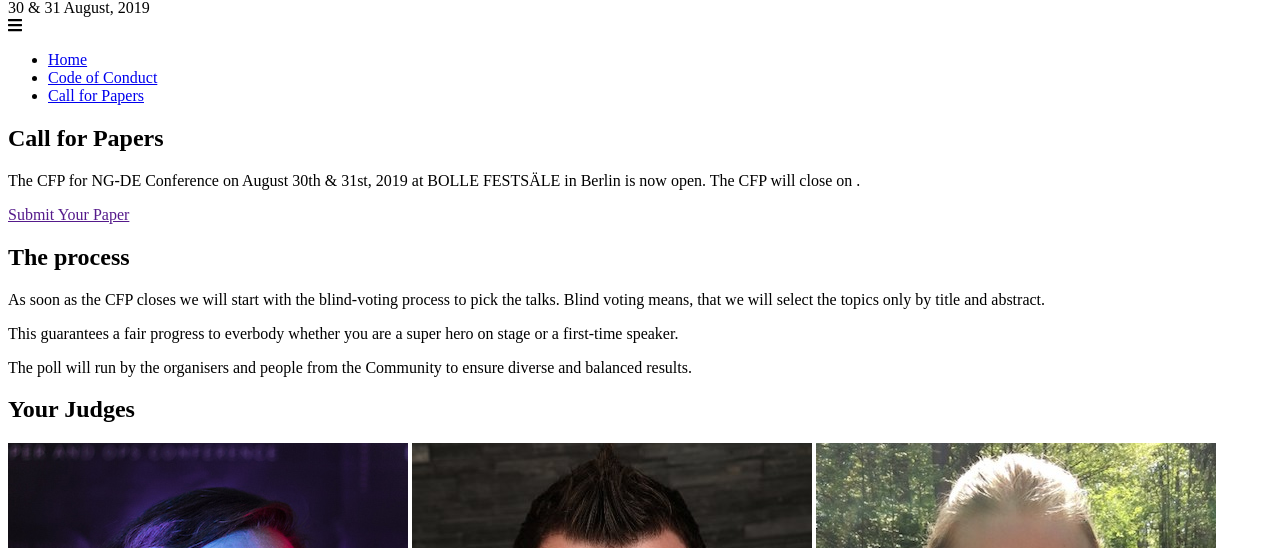
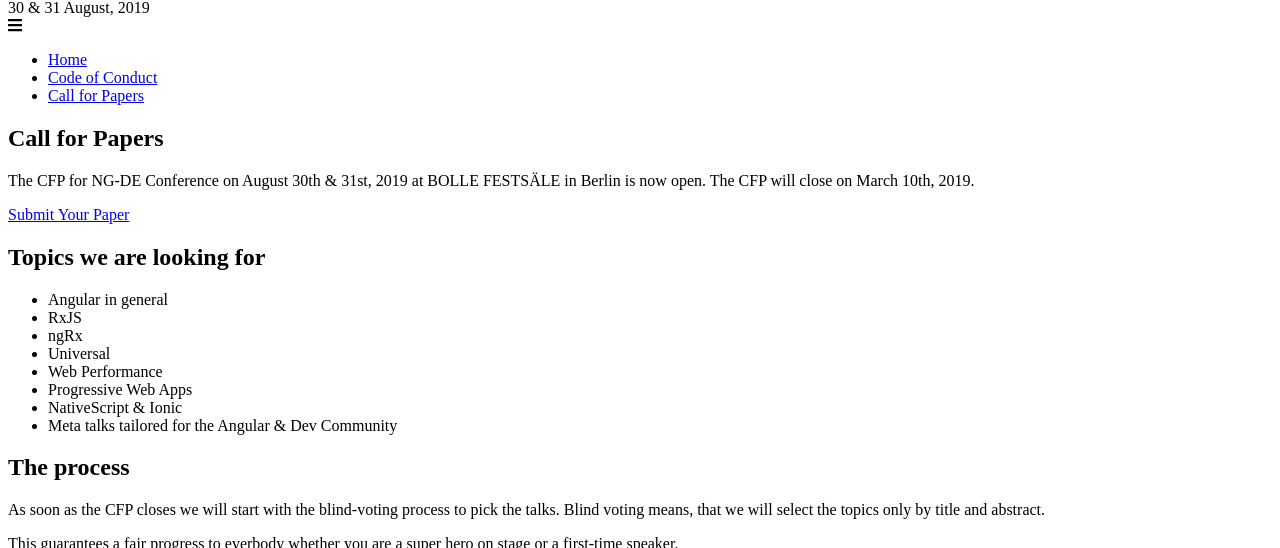
Before and after one commit to ngdeconf/ng-de.org, a Jekyll site: the page built from cfp/index.md, in a window 1280 px wide and 900 px high, cut to the strip 352-900 px from the top of the window. Built offline with Jekyll 4.4.1, drawn with Linux system fonts in a browser that asks for light colours; nearby versions of some CDN libraries; our own code applies the rules of GitHub Pages for plain Markdown files; some of the changed text lies outside the part shown.

Commit message:
chore(cfp): wording & topics

```diff
--- a/cfp/index.md
+++ b/cfp/index.md
@@ -1,17 +1,28 @@
 ---
 layout: default
 
-cfp_end: "end of March 2019"
+cfp_end: "March 10th, 2019."
 cfp_url: https://docs.google.com/forms/d/1P1eWsjlw7BAwRIHt6DyxkCq4mpaek_2aM8rtiF0D7pg
 ---
 
 # Call for Papers
 
-The CFP for NG-DE Conference on August 30th & 31st, 2019 at BOLLE FESTSÄLE in Berlin is now open. The CFP will close on {{ cfp_end }}.
+The CFP for NG-DE Conference on August 30th & 31st, 2019 at BOLLE FESTSÄLE in Berlin is now open. The CFP will close on {{ page.cfp_end }}
 
-<a class="button button--xlarge" href="{{ cfp_url }}" target="_blank" rel="nofollow noopener">
+<a class="button button--xlarge" href="{{ page.cfp_url }}" target="_blank" rel="nofollow noopener">
   <span class="button__scale">Submit Your Paper</span>
 </a>
+
+## Topics we are looking for
+
+- Angular in general
+- RxJS
+- ngRx
+- Universal
+- Web Performance
+- Progressive Web Apps
+- NativeScript & Ionic
+- Meta talks tailored for the Angular & Dev Community
 
 ## The process
 
@@ -32,4 +43,6 @@
 
 - For sure you won't have to pay to enter the conference and will get a free ticket for both days.
 
+- We will add your talk, bio and Twitter handle on the website and promote you via our social media accounts, before, during and after the conference.
+
 Do you have any questions? Feel free to get in touch with us [info@ng-de.org](mailto:info@ng-de.org)
```
